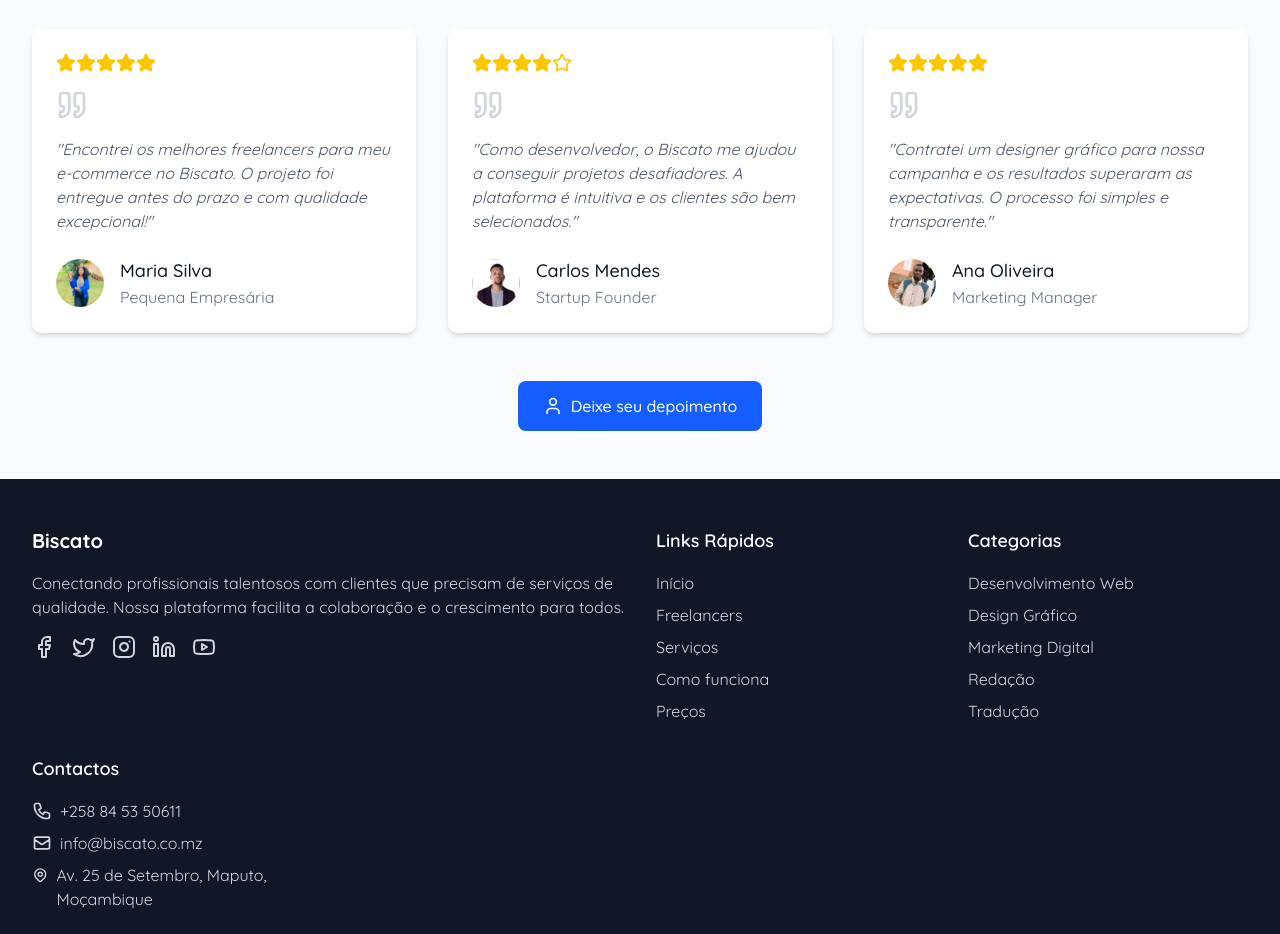
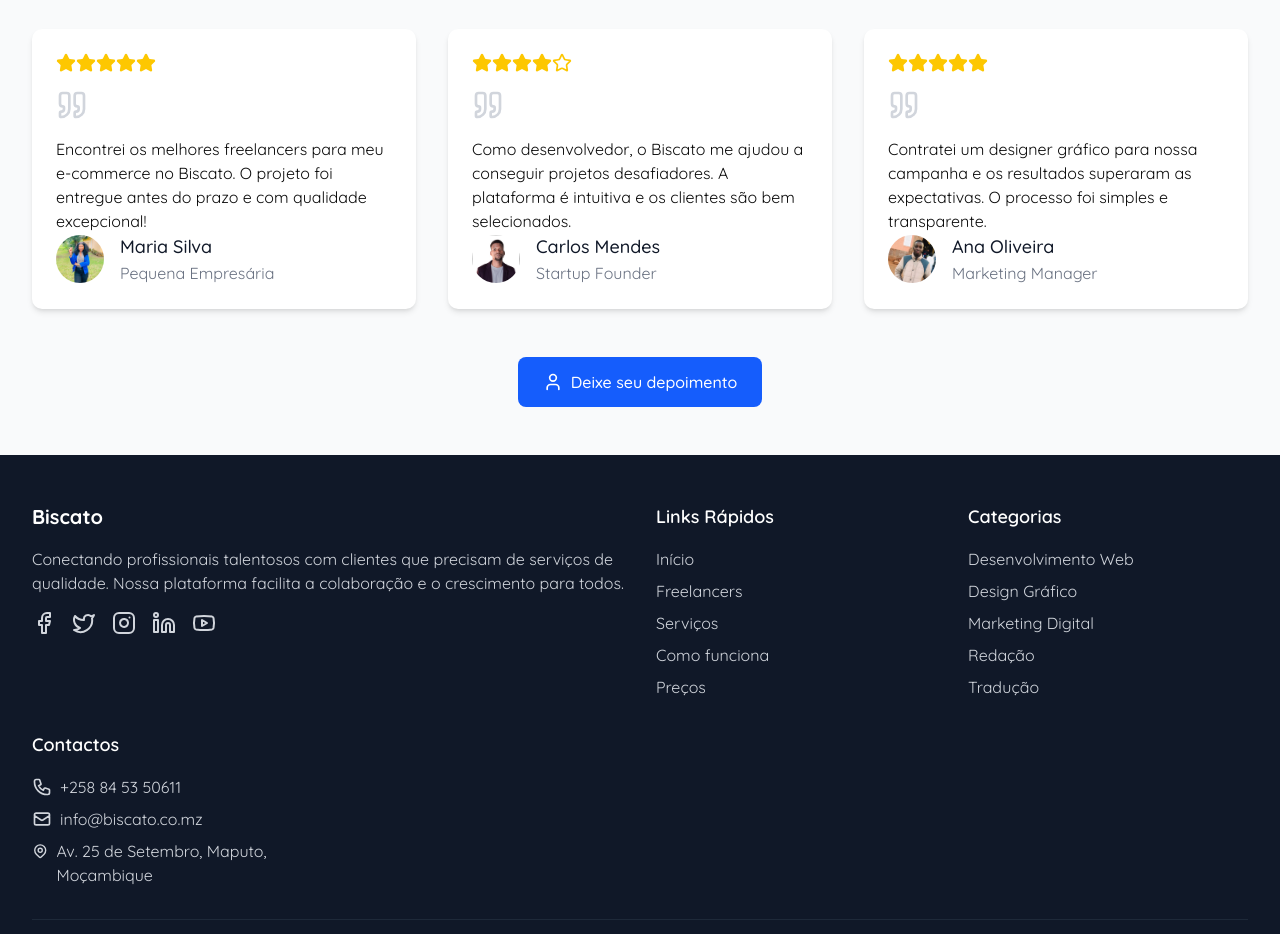
Before and after one commit to langadev/biscato_frontend, a Next.js app: page / in a window 1280 px wide. Shown: the part 1760-2694 px from the top of the page. Built offline with nearby package versions, Linux system fonts and the light colour scheme.

Commit message:
dashboard client

```diff
--- a/src/components/TestimonialsSection.tsx
+++ b/src/components/TestimonialsSection.tsx
@@ -1,7 +1,7 @@
 'use client'
 import React from 'react';
 import { Star, Quote, User } from 'lucide-react';
-
+import Image from 'next/image';
 const Testimonials = () => {
   const testimonials = [
     {
@@ -57,17 +57,19 @@ const Testimonials = () => {
 
               <Quote className="h-8 w-8 text-gray-300 mb-4" />
 
-              <p className="text-gray-600 mb-6 italic">
-                "{testimonial.content}"
-              </p>
+              <p>{testimonial.content}</p>
 
               <div className="flex items-center">
                 <div className="flex-shrink-0">
-                  <img
-                    className="h-12 w-12 rounded-full object-cover"
-                    src={testimonial.avatar}
-                    alt={`${testimonial.name} avatar`}
-                  />
+                <Image
+  className="h-12 w-12 rounded-full object-cover"
+  src={testimonial.avatar}
+  alt={`${testimonial.name} avatar`}
+  width={30}
+  height={30}
+  priority
+/>
+
                 </div>
                 <div className="ml-4">
                   <h3 className="text-lg font-medium text-gray-900">{testimonial.name}</h3>
```
